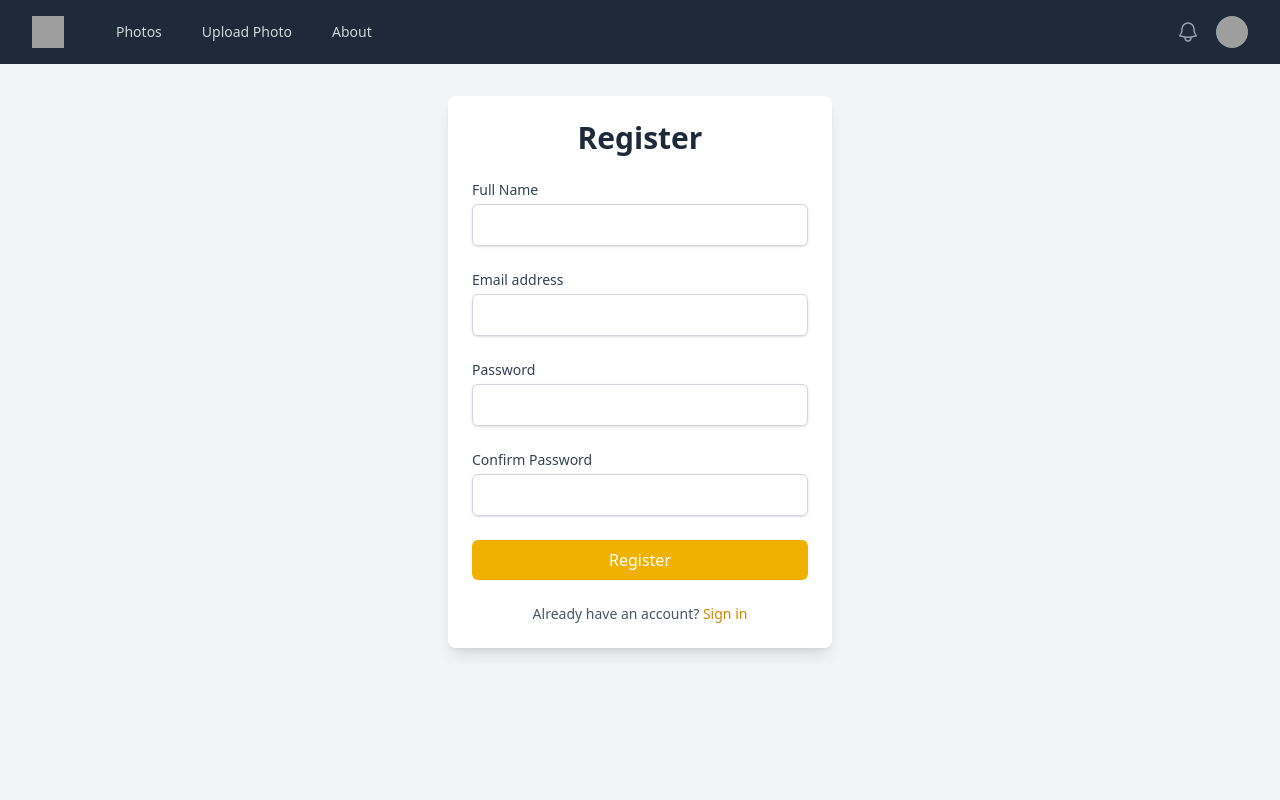
After one commit to rcravens/rate_this_pic, a PHP site: page /register in a window 1280 px wide. The commit adds this page. Run offline with PHP 8.4, Linux system fonts and the light colour scheme; grey boxes are pictures that could not be loaded.

Commit message:
created registration

```diff
--- /dev/null
+++ b/app/Http/RegisterController.php
@@ -0,0 +1,42 @@
+<?php
+
+namespace App\Http;
+
+use App\Framework\View;
+use App\Models\User;
+
+class RegisterController
+{
+	public function index(): View
+	{
+		return View::with( 'registration.index' )
+		           ->title( 'Registration' );
+	}
+
+	public function store(): void
+	{
+		$name     = validate( 'name' )->string()->min( 5 )->max( 100 )->required();
+		$email    = validate( 'email' )->email()->max( 255 )->unique( User::class, 'email' )->required();
+		$password = validate( 'password' )->string()->min( 6 )->max( 255 )->confirm( 'password_confirmation' )->required();
+
+		$errors = array_merge( $name->errors(), $email->errors(), $password->errors() );
+		if ( count( $errors ) > 0 )
+		{
+			session()->invalid( $errors )->redirect_back();
+		}
+
+		$data = [
+			'name'     => $name->value(),
+			'email'    => $email->value(),
+			'password' => password_hash( $password->value(), PASSWORD_DEFAULT ),
+		];
+		if ( User::insert( $data ) === 0 )
+		{
+			session()->error( 'Oops! Something went wrong adding record to the DB.' )
+			         ->redirect_back();
+		}
+
+		session()->success( 'Account has been created.' )
+		         ->redirect( '/login' );
+	}
+}
--- a/app/routes.php
+++ b/app/routes.php
@@ -1,11 +1,16 @@
 <?php use App\Framework\Router;
 use App\Http\AboutController;
 use App\Http\PhotoController;
+use App\Http\RegisterController;
 use App\Http\UploadController;
 
 Router::get( '/', PhotoController::class, "index" );
 Router::get( '/photo', PhotoController::class, "show" );
+Router::post( '/photo', PhotoController::class, "store" );
+
 Router::get( '/upload', UploadController::class, "index" );
+
 Router::get( '/about', AboutController::class, "index" );
 
-Router::post( '/photo', PhotoController::class, "store" );
+Router::get( '/register', RegisterController::class, "index" );
+Router::post( '/register', RegisterController::class, "store" );
--- /dev/null
+++ b/views/registration/index.view.php
@@ -0,0 +1,38 @@
+<div class=" flex flex-col items-center justify-center py-8">
+    <!-- Card for upload form -->
+    <div class="bg-white shadow-lg rounded-lg p-6 w-96">
+        <h1 class="text-3xl font-semibold text-center text-gray-800 mb-6">Register</h1>
+        <form action="/register" method="POST" class="space-y-6">
+            <div>
+                <label for="name" class="block text-sm font-medium text-gray-700">Full Name</label>
+                <input type="text" name="name" id="name" required class="mt-1 w-full border border-gray-300 rounded-md p-2 shadow-sm focus:ring focus:ring-yellow-200"/>
+            </div>
+
+            <div>
+                <label for="email" class="block text-sm font-medium text-gray-700">Email address</label>
+                <input type="email" name="email" id="email" required class="mt-1 w-full border border-gray-300 rounded-md p-2 shadow-sm focus:ring focus:ring-yellow-200"/>
+            </div>
+
+            <div>
+                <label for="password" class="block text-sm font-medium text-gray-700">Password</label>
+                <input type="password" name="password" id="password" required class="mt-1 w-full border border-gray-300 rounded-md p-2 shadow-sm focus:ring focus:ring-yellow-200"/>
+            </div>
+
+            <div>
+                <label for="password_confirmation" class="block text-sm font-medium text-gray-700">Confirm Password</label>
+                <input type="password" name="password_confirmation" id="password_confirmation" required class="mt-1 w-full border border-gray-300 rounded-md p-2 shadow-sm focus:ring focus:ring-yellow-200"/>
+            </div>
+
+            <div>
+                <button type="submit" class="w-full bg-yellow-500 hover:bg-yellow-600 text-white font-medium py-2 px-4 rounded-md transition">
+                    Register
+                </button>
+            </div>
+        </form>
+
+        <p class="mt-6 text-center text-sm text-gray-600">
+            Already have an account?
+            <a href="/login" class="text-yellow-600 hover:underline">Sign in</a>
+        </p>
+    </div>
+</div>
```
Also changed, not shown: app/Framework/Database.php (+8 -0 lines), app/Framework/Model.php (+24 -2 lines), app/Framework/Validation.php (+46 -9 lines), app/Models/User.php (added, +10 -0 lines).
